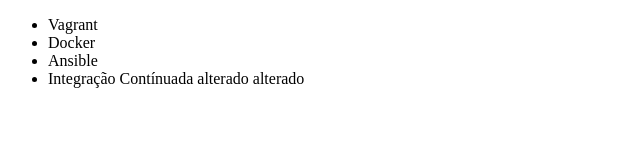
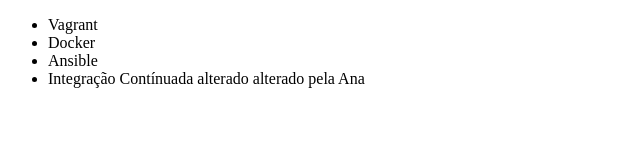
Before and after one commit to Claudao-rj/AluraGit, a plain HTML site: page index.html in a window 1280 px wide. Shown: the full height of the page, 0-640 px from the left. Drawn offline with Linux system fonts and the light colour scheme.

Commit message:
Alteração feita pela Ana

```diff
--- a/index.html
+++ b/index.html
@@ -9,7 +9,7 @@
         <li>Vagrant</li>
         <li>Docker</li>
         <li>Ansible</li>
-        <li>Integração Contínuada alterado alterado</li>
+        <li>Integração Contínuada alterado alterado pela Ana</li>
     </ul>
 </body>
 </html>
```
